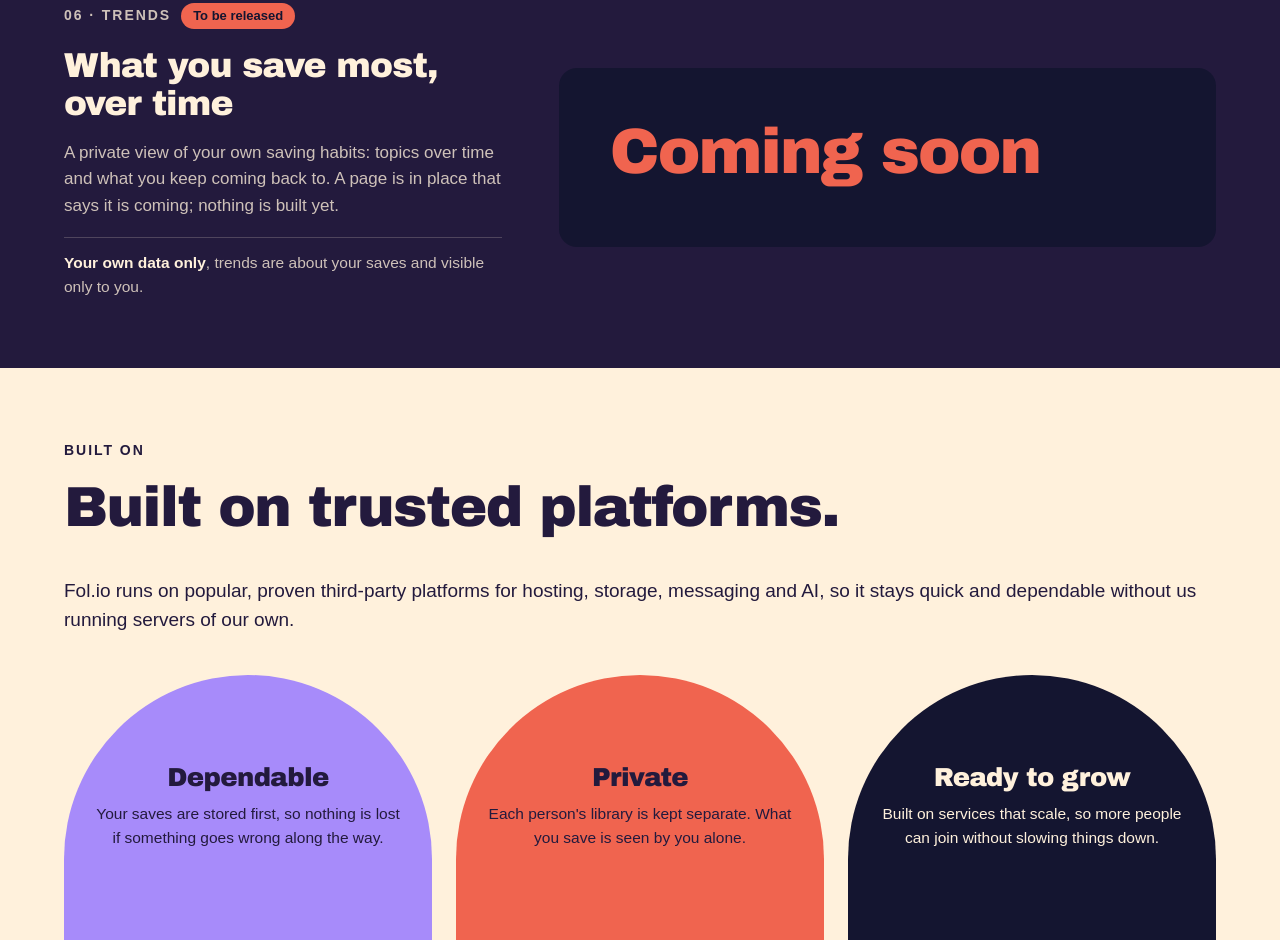
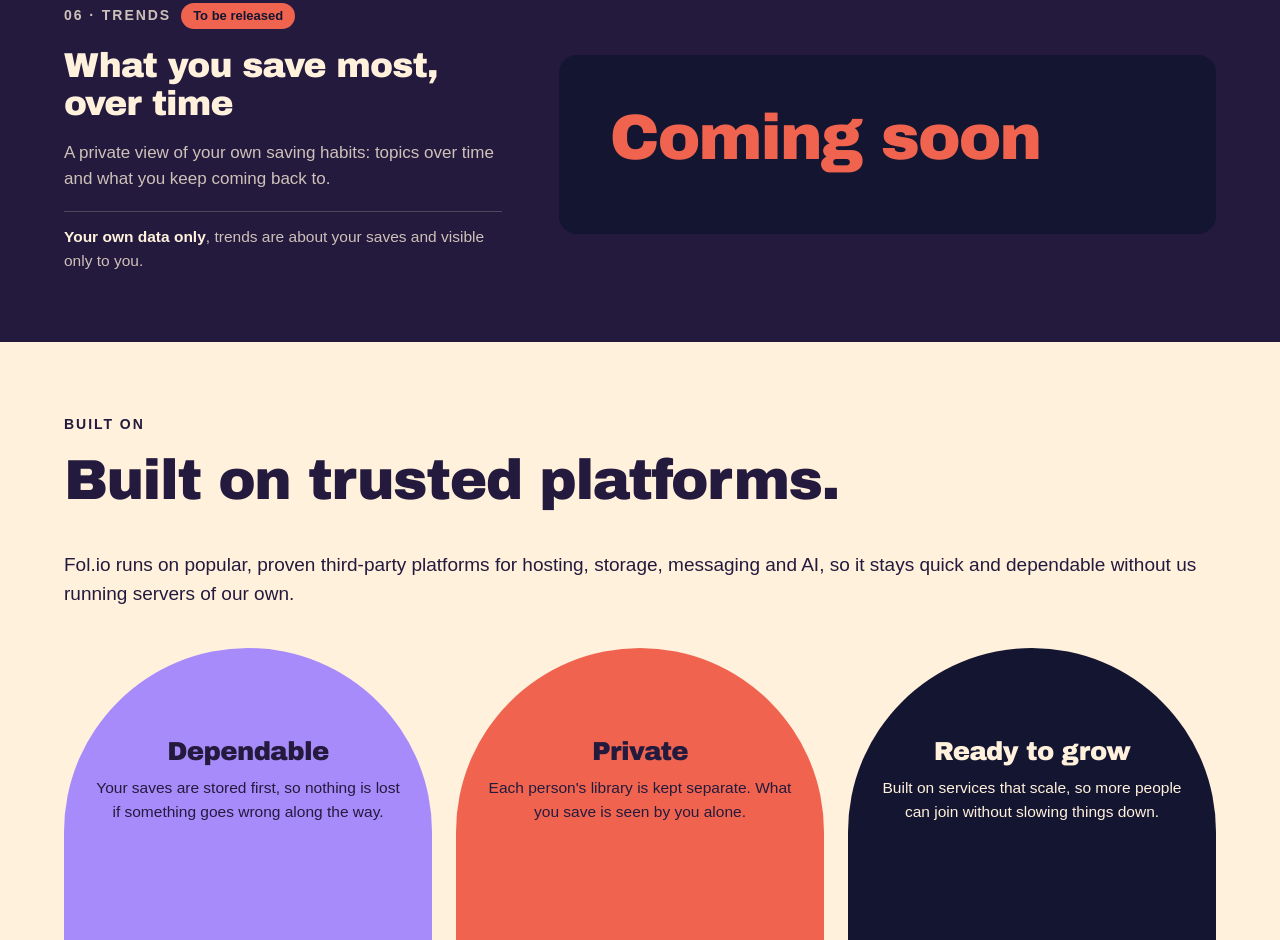
Before and after one commit to kartikeya-dubey/kartikeya-dubey.github.io, a plain HTML site: page folio.html in a window 1280 px wide. Shown: the part 6612-7552 px from the top of the page. Drawn offline with Linux system fonts and the light colour scheme; a web font is replaced by a local one.

Commit message:
Fol.io page: remove the "page is in place" sentence from Trends
Co-Authored-By: Claude Sonnet 5.5 <noreply@anthropic.com>

```diff
--- a/folio.html
+++ b/folio.html
@@ -463,7 +463,7 @@
       points: [['Theme', 'system, light or dark.'], ['Export', 'a copy of your saves, clusters and notes.'], ['Delete account', 'removes the account and everything in it after a confirmation.']],
       slides: [['settings-1-account', 'Account and Instagram'], ['settings-2-data', 'Your data']] },
     { bg: 'on-ink', w: ['Tre', 'nds'], tag: 'Trends', title: 'What you save most, over time', badge: 'To be released', soon: true,
-      text: 'A private view of your own saving habits: topics over time and what you keep coming back to. A page is in place that says it is coming; nothing is built yet.',
+      text: 'A private view of your own saving habits: topics over time and what you keep coming back to.',
       points: [['Your own data only', 'trends are about your saves and visible only to you.']] }
   ];
 
```
